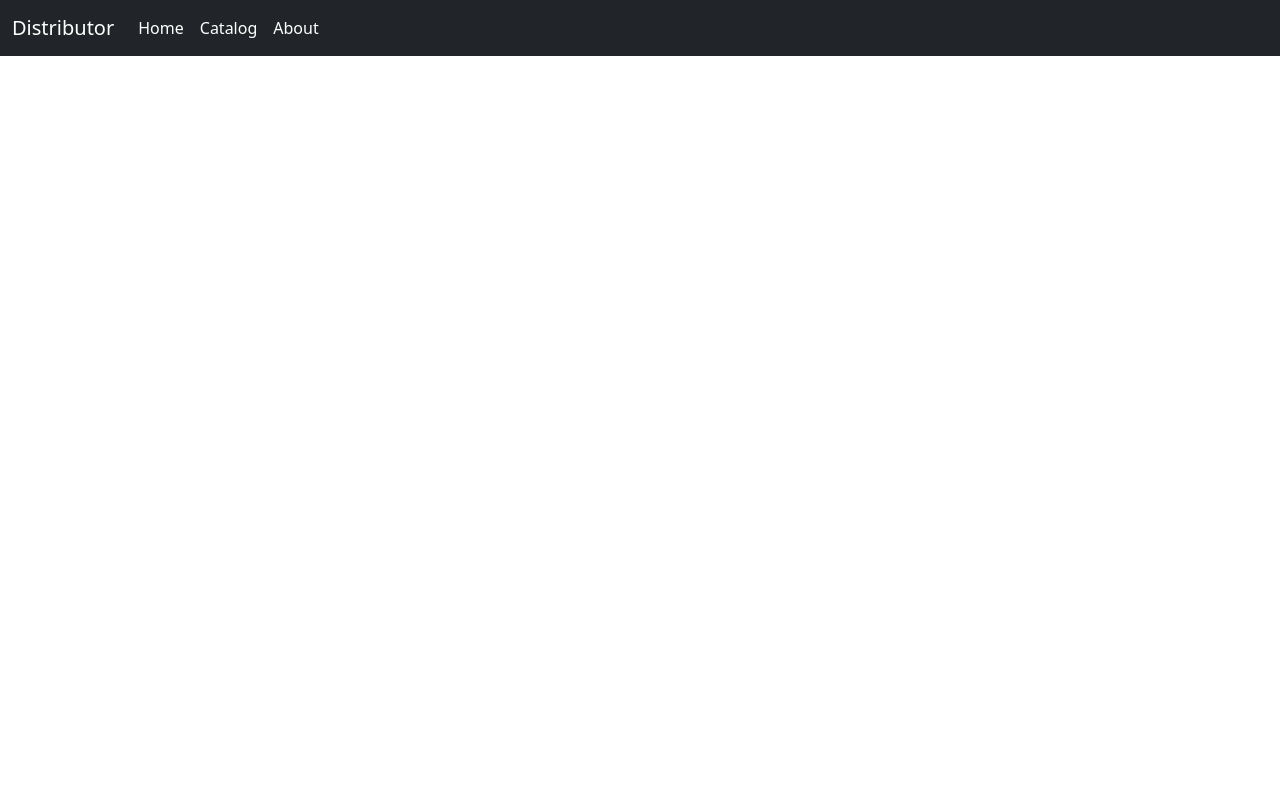
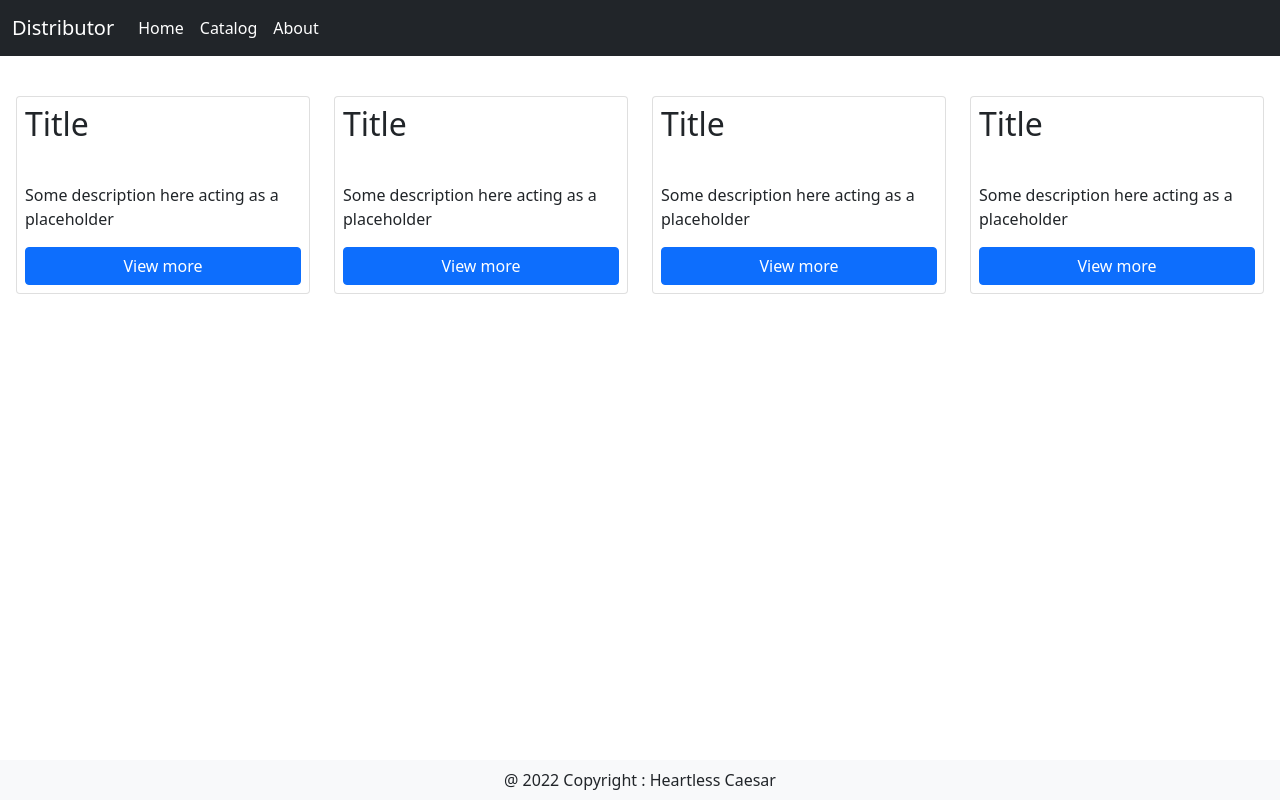
Before and after one commit to Heartless-Caesar/Distributor, a React (Create React App) app in the folder distributor/: page / in a window 1280 px wide. Built offline with nearby package versions, Linux system fonts and the light colour scheme.

Commit message:
Added more components

```diff
--- a/distributor/src/App.js
+++ b/distributor/src/App.js
@@ -1,9 +1,9 @@
-import Body from './Homepage'
+import Homepage from './Homepage'
 
 function App() {
     return (
         <div>
-            <Body />
+            <Homepage />
         </div>
     )
 }
--- /dev/null
+++ b/distributor/src/Components/Body.js
@@ -0,0 +1,22 @@
+import Card from './Card'
+
+const Body = () => {
+    return (
+        <div className="row mt-4 p-3">
+            <div className="col">
+                <Card />
+            </div>
+            <div className="col">
+                <Card />
+            </div>
+            <div className="col">
+                <Card />
+            </div>
+            <div className="col">
+                <Card />
+            </div>
+        </div>
+    )
+}
+
+export default Body
--- /dev/null
+++ b/distributor/src/Components/Card.js
@@ -0,0 +1,14 @@
+const Card = () => {
+    return (
+        <div className="card p-2">
+            <h2 className="card-title">Title</h2>
+            <div className="card-body"></div>
+            <p className="card-text">
+                Some description here acting as a placeholder
+            </p>
+            <button className="btn btn-primary ">View more</button>
+        </div>
+    )
+}
+
+export default Card
--- /dev/null
+++ b/distributor/src/Components/Footer.js
@@ -0,0 +1,11 @@
+const Footer = () => {
+    return (
+        <div className="container-fluid">
+            <footer className="fixed-bottom text-center bg-light p-2">
+                @ 2022 Copyright : Heartless Caesar
+            </footer>
+        </div>
+    )
+}
+
+export default Footer
--- a/distributor/src/Homepage.js
+++ b/distributor/src/Homepage.js
@@ -1,11 +1,16 @@
 import 'bootstrap/dist/css/bootstrap.css'
-import Navbar from './Navbar'
-const Body = () => {
+import Navbar from './Components/Navbar'
+import Body from './Components/Body'
+import Footer from './Components/Footer'
+
+const Homepage = () => {
     return (
         <>
             <Navbar />
+            <Body />
+            <Footer />
         </>
     )
 }
 
-export default Body
+export default Homepage
```
Also changed, not shown: distributor/src/Components/Navbar.js (renamed from distributor/src/Navbar.js).
